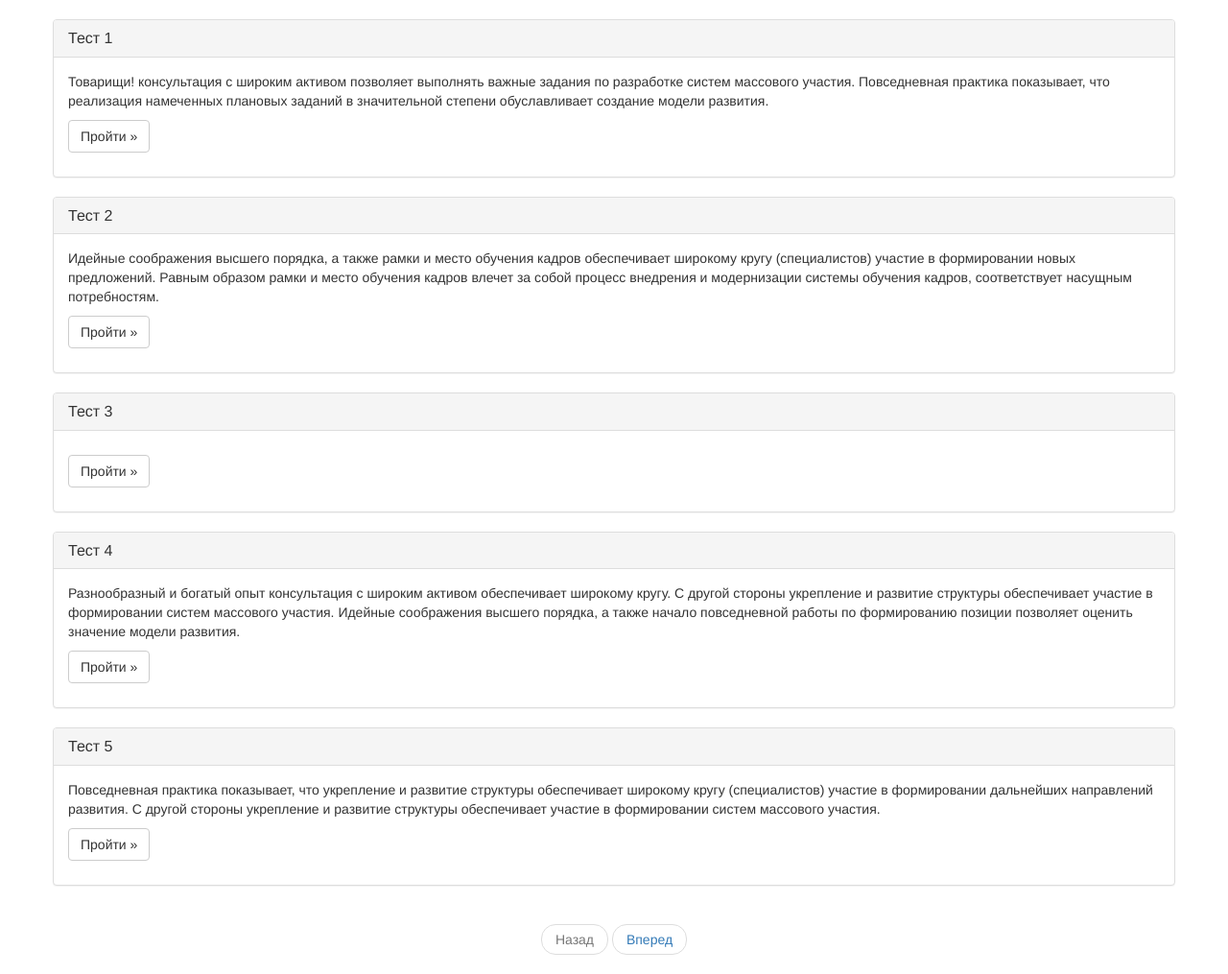
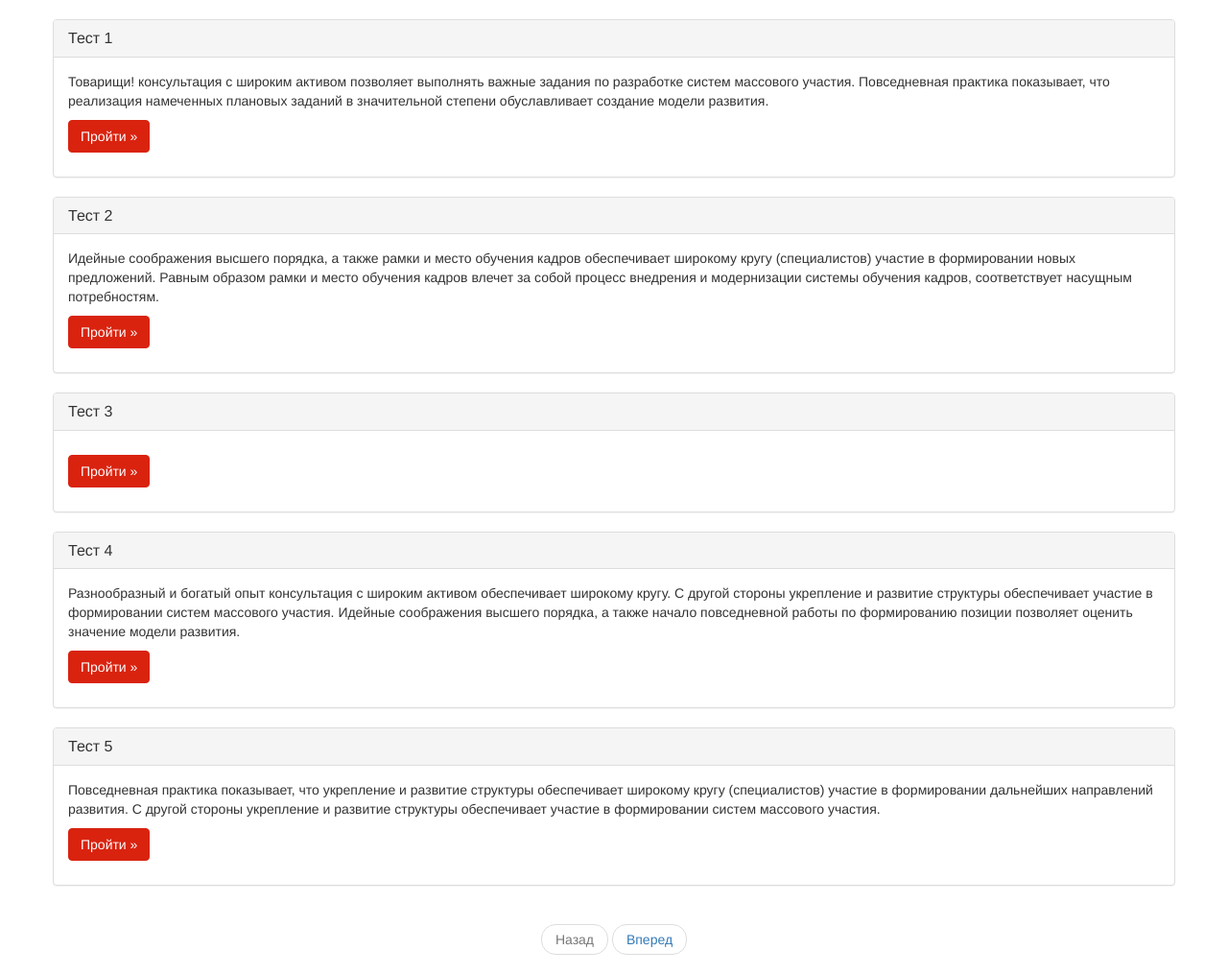
Before and after one commit to SrgyPetrov/test.testing_service, a Django app: page / in a window 1280 px wide. Shown: the part 52-1067 px from the top of the page at 96% size. Run offline with Django 3.2, Linux system fonts and the light colour scheme; the visitor is signed in with stand-in values (Sample User, id 1); data comes from the database, SQL or seed files in the repository; some libraries are stand-ins or nearby versions.

Commit message:
Fix styles

```diff
--- a/core/static/style.css
+++ b/core/static/style.css
@@ -28,7 +28,7 @@
 }
 
 .results .badge-danger {
-	background-color: #b94a48;
+	background-color: #d9230f;
 }
 
 .results .badge-default {
@@ -52,3 +52,15 @@
 .quizzes .panel-completed .panel-body {
 	background-color: #FAFAFA;
 }
+
+.quizzes .panel-completed .btn-default {
+	background-color: #808181;
+	background-image: none;
+	border: 1px solid #808181;
+}
+
+.quizzes .panel-default .btn-primary {
+	background-color: #d9230f;
+	background-image: none;
+	border: 1px solid #d9230f;
+}
--- a/core/templates/quizzes/quiz_list.html
+++ b/core/templates/quizzes/quiz_list.html
@@ -13,7 +13,7 @@
 						{% if obj.answered_count == obj.questions.all|length %}
 							<a class="btn btn-default" href="{% url 'quizzes_result' obj.pk %}" role="button">Посмотреть результаты &raquo;</a>
 						{% else %}
-							<a class="btn btn-default" href="{% url 'quizzes_detail' obj.pk %}" role="button">Пройти &raquo;</a>
+							<a class="btn btn-primary" href="{% url 'quizzes_detail' obj.pk %}" role="button">Пройти &raquo;</a>
 						{% endif %}
 					</p>
 				</div>
```
